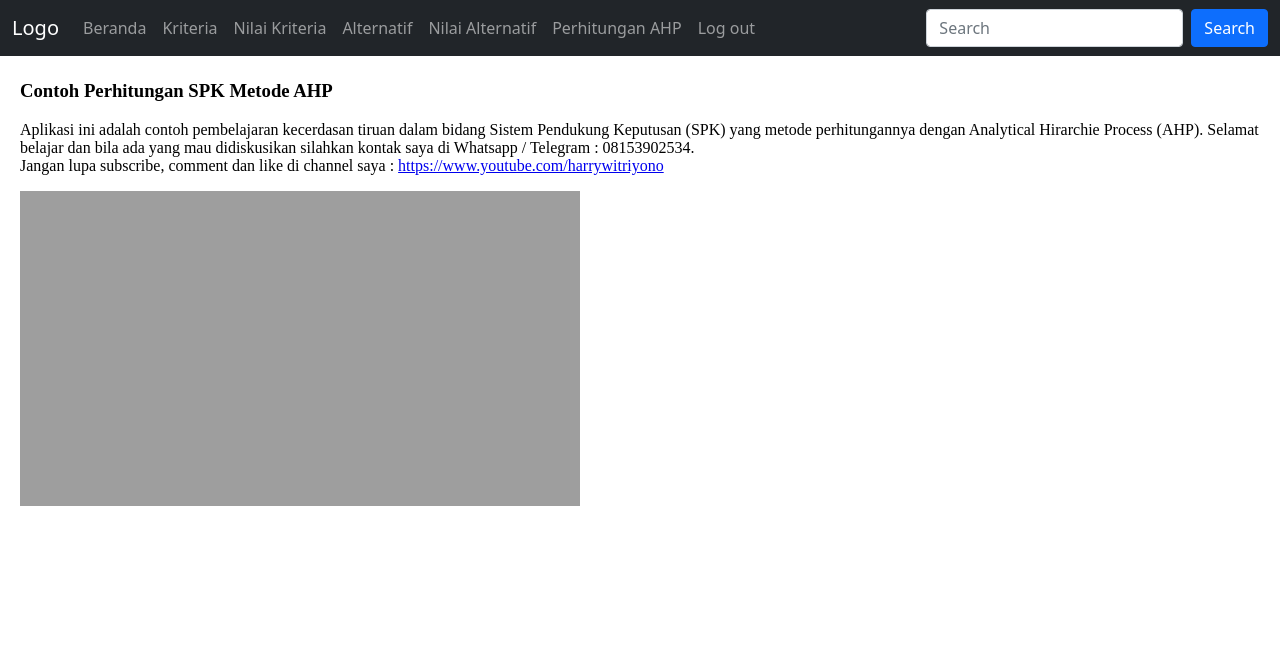
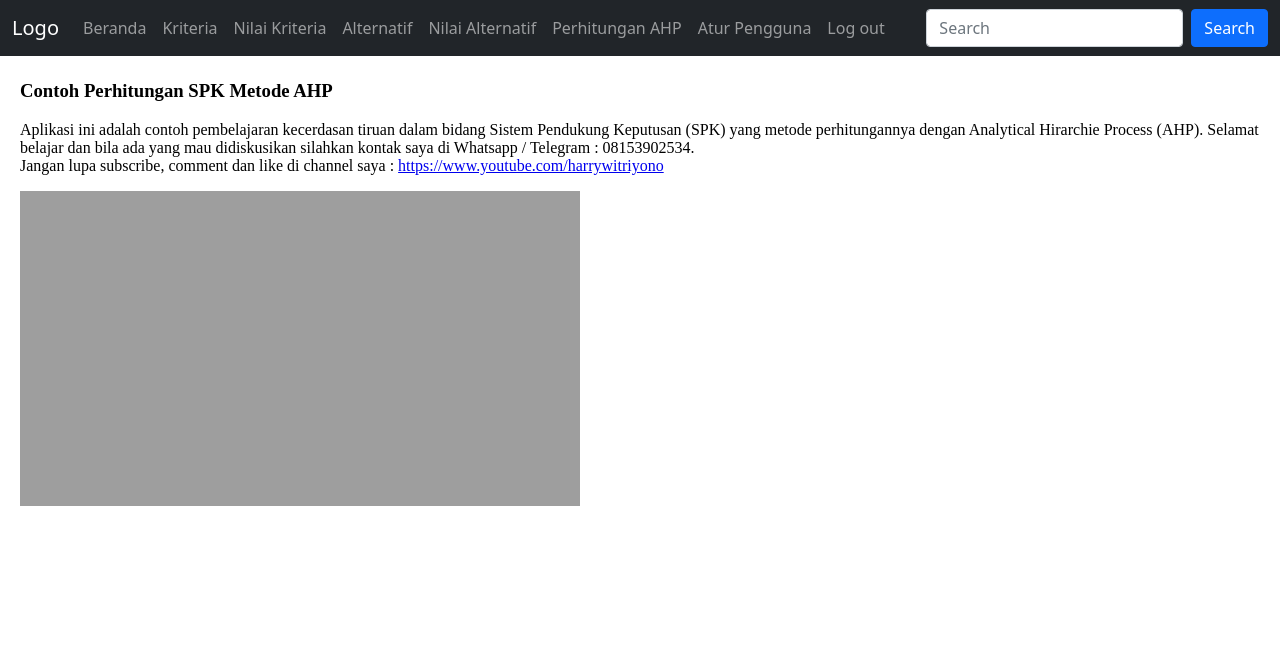
Before and after one commit to HarryWitriyono/spkahp, a PHP site: page /menuutama.php in a window 1280 px wide. Shown: the top 671 px of the page. Run offline with PHP 8.4, Linux system fonts and the light colour scheme; a user stored in the database is signed in.

Commit message:
Add files via upload

```diff
--- a/menuutama.php
+++ b/menuutama.php
@@ -43,6 +43,9 @@ if (empty($_SESSION['cek'])) {
           <a class="nav-link" href="perhitunganahp.php" target="frmmutama">Perhitungan AHP</a>
         </li>
 		<li class="nav-item">
+          <a class="nav-link" href="aturpengguna.php" target="frmmutama">Atur Pengguna</a>
+        </li>
+		<li class="nav-item">
           <a class="nav-link" href="logout.php">Log out</a>
         </li>
       </ul>
```
